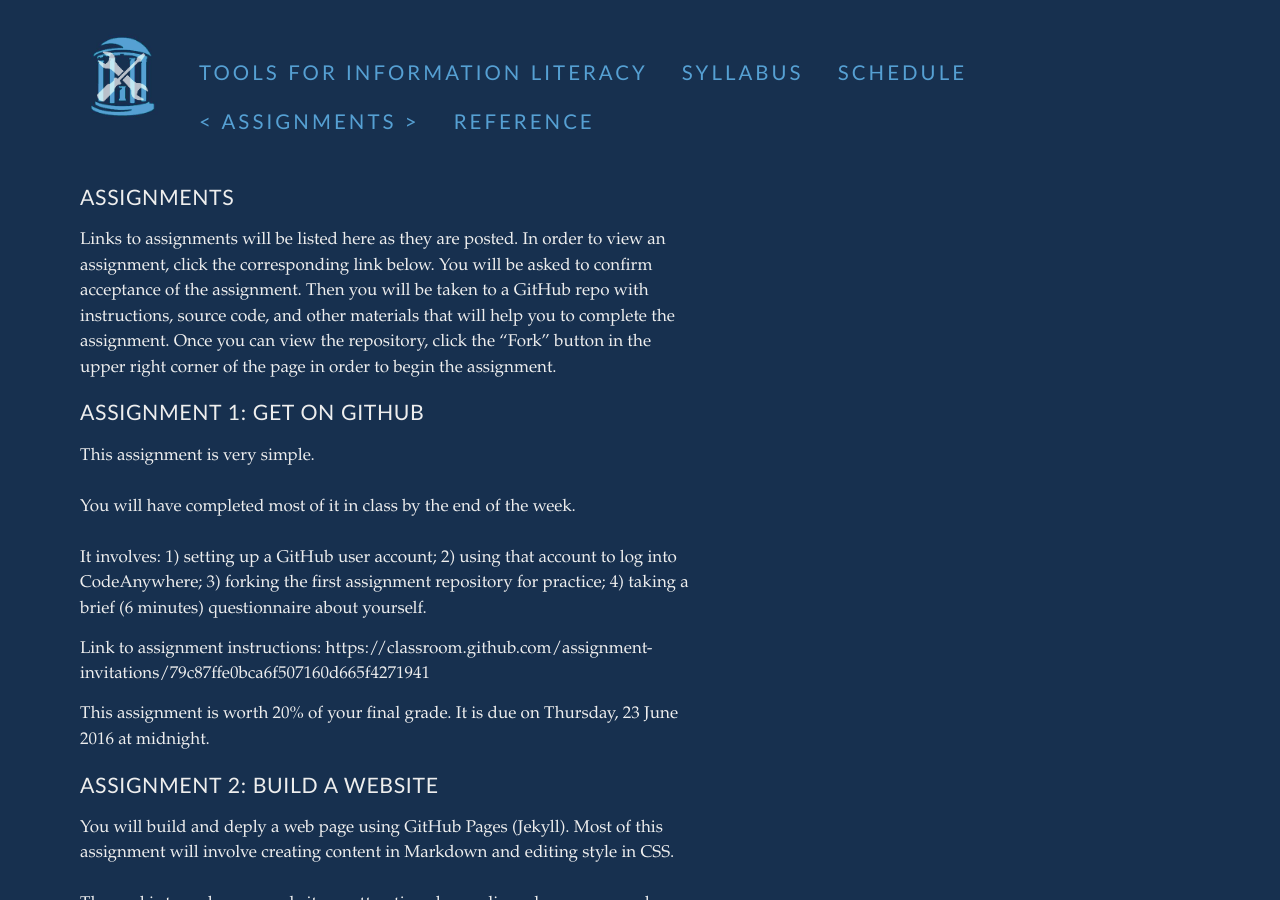
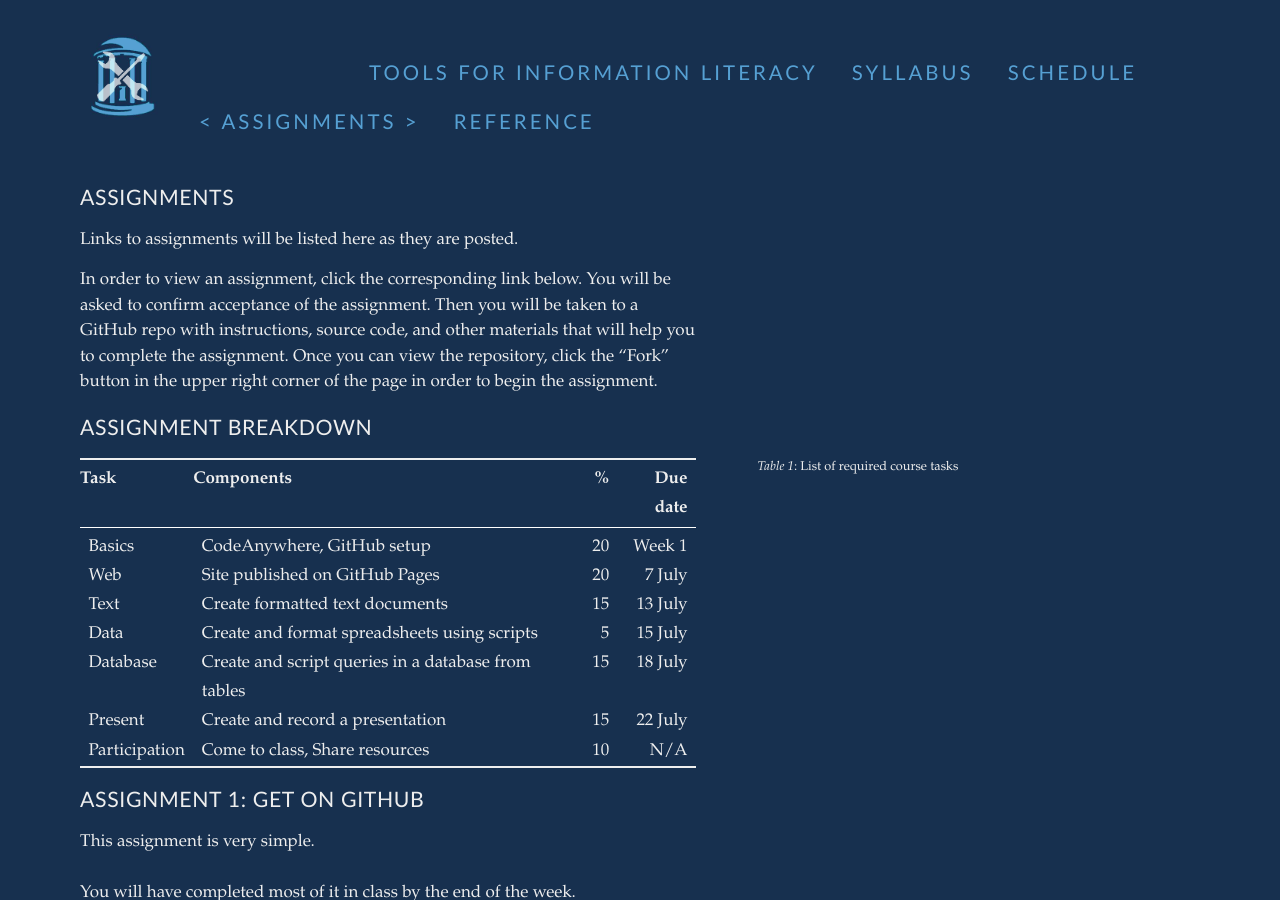
Before and after one commit to tylerpcarter/inls161, a Jekyll site: the page built from assignments/index.md, in a window 1280 px wide and 900 px high. Built offline with Jekyll 4.4.1, drawn with Linux system fonts in a browser that asks for light colours; Markdown is read by kramdown in place of the engine named in the settings; some of the changed lines change nothing that is shown; some of the changed text lies outside the part shown.

Commit message:
Add assignments to be mothballed

```diff
--- /dev/null
+++ b/assignments/a1.md
@@ -0,0 +1,57 @@
+---
+layout: page
+---
+
+
+
+# Task \#1: Version control setup
+
+This assignment is pretty simple.
+It has 4 parts, most of which you will likely have done in class.
+
+Please complete these by Thursday night (23 June 2016) at the latest.
+
+Steps:
+
+1. Create GitHub username ([http://github.com](http://github.com)).
+2. Use GitHub username to log into CodeAnywhere ([http://codeanywhere.com](http://codeanywhere.com)).
+3. Fork this repository into your GitHub account.
+4. Respond to the beginning of class questionnaire [https://unc.az1.qualtrics.com/SE/?SID=SV_03dQuGyMQVqXZEF](https://unc.az1.qualtrics.com/SE/?SID=SV_03dQuGyMQVqXZEF).
+
+## GitHub username
+
+If you were in class the other day, you set up a GitHub username.
+Your first assignment is basically that.
+
+## CodeAnywhere
+
+Now that you have it, you'll need to log into CodeAnywhere and set up an HTML5 container that runs Ubuntu.
+You can look here for some tips about how to do that: http://docs.codeanywhere.com/connections/github.html
+
+We will go over this in class again as well.
+
+## Fork this repository
+
+If you have arrived at this page, then you should see the GitHub interface in front of you.
+This is a repo (short for repository).
+
+This is mostly just practice, but I will see it as soon as you have done it, so it lets me know that you have engaged with this task.
+
+You need to fork this so that there is a tracked copy of it in your GitHub account.
+This is a way of copying which allows for the system to see how changes and updates to source code propagate, merge, and diverge over time.
+You will do this with other assignment repositories in the future as well.
+
+We'll look at this in class.
+
+For now, all you have to do is click the "Fork" button over in the upper right corner of the page, select your account, and then wait.
+It will tell you when it is finished.
+
+## Questionnaire
+
+Then answer the beginning of class questionnaire.
+
+All you need to do is click the link below and answer all the questions. When you get to the end, your responses will automatically be recorded.
+
+[https://unc.az1.qualtrics.com/SE/?SID=SV_03dQuGyMQVqXZEF](https://unc.az1.qualtrics.com/SE/?SID=SV_03dQuGyMQVqXZEF)
+
+And that's it!
--- /dev/null
+++ b/assignments/a2.md
@@ -0,0 +1,49 @@
+---
+layout: page
+---
+# Task \#2: Markup and Web Code
+
+This assignment aims to teach you how to use a markup language to style and manipulate text for display online.
+
+We will use GitHub Pages to complete this assignment.
+
+## Skillsets
+
+You will be exposed to the following skillsets:
+
+1. Using markup (Markdown and HTML)
+2. Managing and updating web content using GitHub
+3. Using a dynamic web content engine (Jekyll) to create online content
+4. Manipulating visual style of web content (CSS)
+
+## Expectations
+
+I expect you to create a well-formed web page using a Jekyll theme and GitHub pages.
+Your website will have some sort of blog or newsfeed.
+
+The goal is to make your website an attractive place online where you can place information about yourselves, your interests, and your skills.
+Or your site can be about a project or hobby that you would like to put online.
+This assignment is intended to help you create an online space that you can actually use while also giving you new skills related to working with web content.
+
+## Prerequisites
+
+You need to do the following things in before you dig into the rest of the instructions.
+
+1. Accept the invitation to the INLS161 organization on GitHub (if you already haven't). Make sure you are logged into GitHub and follow this link: https://github.com/orgs/inls161/invitation
+2. Join the class Slack (if you already haven't). This will let you communicate with me if you run into some trouble in completing the assignments. It will also let you communicate with and help one another with the assignments. I'll hold virtual office hours through this from now on as well. Follow this link and use your UNC email address to sign up: https://inls161.slack.com/signup
+
+## Instructions
+
+You will need to do the following for the assignment to be considered complete. The knowledge necessary for all of this is in the class session notes.
+
+1. Choose and fork a Jekyll theme for your website.
+2. Edit the configuration and put your site online at http://YOUR-GITHUB-USERNAME.github.io.
+3. Edit and customize the style of your site.
+4. Create pages relevant to your purpose (e.g. - an "about" page, a "projects" page, an "interests and hobbies" page, etc.).
+5. Ensure that your site has sensible navigation (i.e. - Can I get to all of the pages you have created? Is this process intuitive?)
+6. Create your first blog post. This post should be about either something relevant to the purpose of your site, or about what you have learned about working with web content, markup, and computing so far in this class.
+7. Place images and links in your blog post.
+
+In addition to the above list, your site will be evaluated on overall style.
+I will be looking for a reasonably polished look.
+It doesn't have to be perfect, but if you demonstrate creativity and willingness to explore ways of meeting the above goals, you will do well on this assignment.
--- /dev/null
+++ b/assignments/a4.md
@@ -0,0 +1,38 @@
+---
+layout: page
+---
+# Task #4 - Create data
+
+This assignment aims at strengthening our scripting skills and learning how to create a well-formed dataset to work with.
+
+We will extend what we do in this assignment in the next one, so keep that in mind.
+
+We will create a short questionnaire and then use Bash to script collection of answers.
+
+## Skillsets
+
+You will be exposed to the following skillsets;
+
+1. Scripting user input
+2. Saving data to csv file
+
+## Expectations
+
+I expect you to work in your teams to create a script that will take input from users and then store their responses to a CSV file.
+It must aggregate the responses of multiple users and therefore needs to have some form of disambiguation involved in the data generation process.
+
+## Prerequisites
+
+The only thing that you will need is Bash and text files, all of which are available in CodeAnywhere.
+
+## Instructions
+
+You will need to do the following for this assignment to be considered complete.
+
+1. Create a list of five questions.
+2. Write a script that will do the following:
+  - Ask each question of the user running the script.
+  - Write a random string of characters to a variable as a unique identifier.
+  - Write the datestamp to a variable.
+  - Accept text input from the user and write each answer as a variable.
+  - Save all answers and other data to a CSV file.
--- /dev/null
+++ b/assignments/a5.md
@@ -0,0 +1,56 @@
+---
+layout: page
+---
+
+# Task #5 - Database interface
+
+This assignment aims at further strengthening our scripting skills and working more closely with a database.
+
+In this assignment you will work with your group to modify your data collection script so that it interfaces with a database.
+
+You will take the questionnaire that you developed in your group and make a new version of it that interfaces with a MySQL database.
+
+## Skillsets
+
+You will be exposed to the following skillsets;
+
+1. Scripting user input (this comes from your original script)
+2. Writing to temporary files
+3. Scripting database interface
+
+## Expectations
+
+I expect you and your team to develop a script, based on your last one, that will allow you to write the information gathered into a MySQL database instead of into a CSV file as the final output form.
+
+## Prerequisites
+You will need Bash, text files, and MySQL, all of which are available in CodeAnywhere.
+
+## Instructions
+
+You will need to do the following for this assignment to be considered complete.
+
+### As a team:
+
+1. Decide who will do what tasks (e.g. - manage main files, look for information online about scripting MySQL, write scripts, test scripts, etc.)
+2. Designate a member of the team that will hold your main repo: the repo czar.
+
+### Designated repository czar:
+
+1. Fork this repo: <https://github.com/jdmar3/task-5-database-interface>.
+2. Add the rest of your team as contributors.
+
+### As a team:
+
+1. Place your original script and .csv files from assignment 4 in this repository.
+2. Make a branch with an archived version of your first questionnaire script.
+3. Switch back into the master branch to work on this assignment.
+4. Create a database that has the appropriate variables and variable types (this might be an accessory script or a conditional statement in your script).
+5. Modify your script to do the following:
+  - connect to a MySQL database (HINT: this will involve setting variables for MySQL username, password, and location)
+  - enter the data input by users into a MySQL database
+  - dump the MySQL database into a .sql file in your repository directory with the rest of your files after it has been modified with nex data
+
+### Individually:
+
+1. Sync your repository fork with the main fork at the end of the work (Look here for how to do this: <https://help.github.com/articles/syncing-a-fork/>).
+2. Write a blog post that links to your fork of the repository and write a brief explanation of what your scripts actually do.
--- /dev/null
+++ b/assignments/a6.md
@@ -0,0 +1,48 @@
+---
+layout: page
+---
+
+# Task #6 - Be Presentable
+
+This assignment involves the creation of a well-formed presentation with voiceover narration.
+
+The assignment aims to strengthen your HTML skills while also learning to create presentation materials and craft a short narrative for a presentation.
+
+You will use reveal.js in combination with audio files to create an automated, narrated web object.
+
+## Skillsets
+
+You will be exposed to the following skillsets;
+
+1. HTML5
+2. Audio manipulation
+3. Presentation skills
+
+## Expectations
+
+I expect you to work with a partner or small group (no more than 3) to write and construct a short (5 min) presentation on the topic of your choice.
+
+## Prerequisites
+
+You will need a text editor and audio manipulation software, preferrably Audacity. Your presentation will be stored in GitHub and you can manipulate the text using the editor in CodeAnywhere.
+
+## Instructions
+
+You will need to do the following for this assignment to be considered complete.
+
+### As a team:
+
+1. Fork [this base repository](https://github.com/jdmar3/task-6-be-presentable/tree/5e0fbc87374c0f779f60df98e754a0610616abe6) (one team member should fork first and then add the other as a contributor).
+2. Create your base presentation slides using the included Markdown template and convert it to HTML5 using Pandoc. Instructions for this are in the `INSTRUCTIONS.md` file in this repository.
+3. Add speaker notes to enclose the text of your presentation.
+4. Add images, styles, and fragments accordingly.
+4. Narrate audio of the presentation (both team members must have their voices in the audio).
+5. Use Audacity to cut the audio files into the appropriate lengths for the transitions (see instructions on class site).
+6. Upload the audio files and insert the source links in each section and fragment.
+7. Make sure that all of your changes are added, committed, and pushed.
+8. Test your presentation to ensure that all runs smoothly.
+
+### Individually:
+
+1. Sync your repository fork with the main fork at the end of the work (Look here for how to do this: <https://help.github.com/articles/syncing-a-fork/>).
+2. Write a blog post that links to your fork of the repository and write a brief synopsis of the content of the presentation.
--- a/assignments/index.md
+++ b/assignments/index.md
@@ -5,11 +5,15 @@
 ---
 
 Links to assignments will be listed here as they are posted.
+
+
 In order to view an assignment, click the corresponding link below.
 You will be asked to confirm acceptance of the assignment.
 Then you will be taken to a GitHub repo with instructions, source code, and other materials that will help you to complete the assignment.
 Once you can view the repository, click the "Fork" button in the upper right corner of the page in order to begin the assignment.
 
-{% include assignments.html %}
+
 
 {% include assignment-table.md %}
+
+{% include assignments.html %}
```
Also changed, not shown: assignments/a3.md (added).
